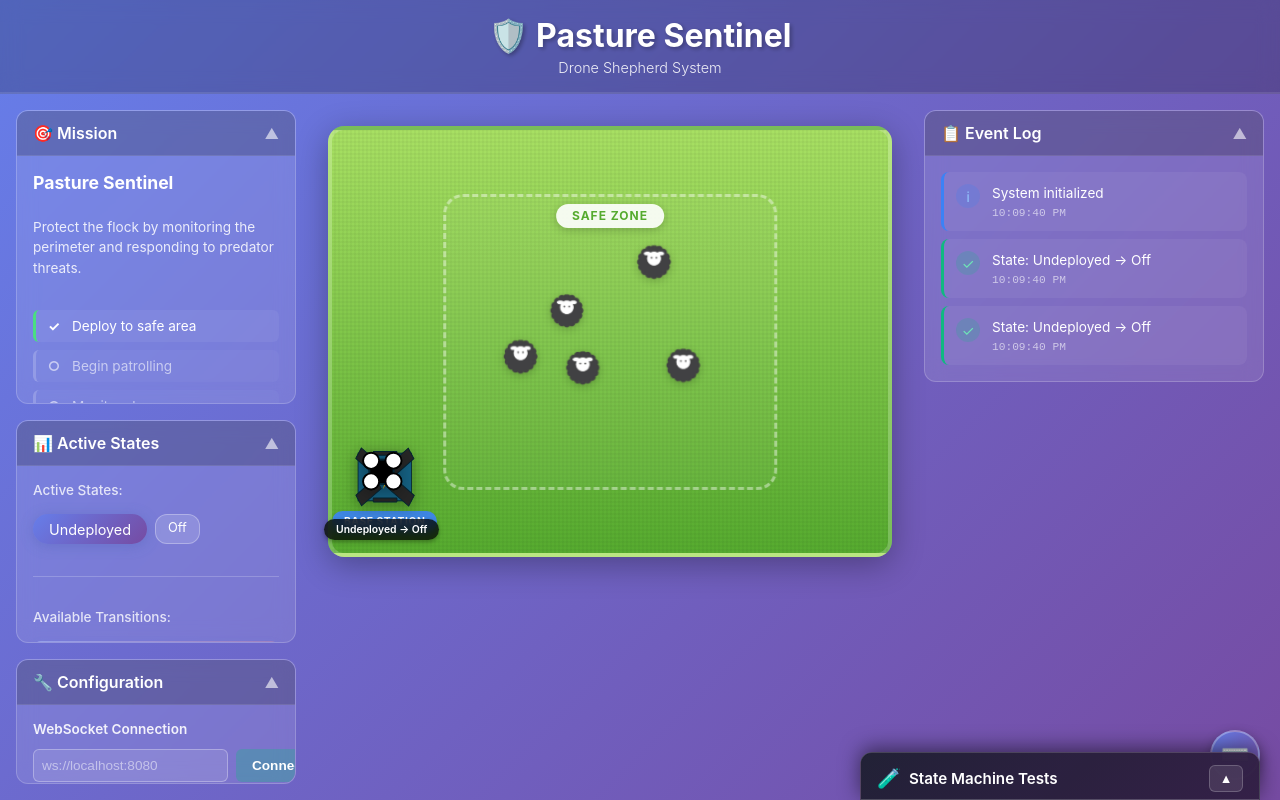
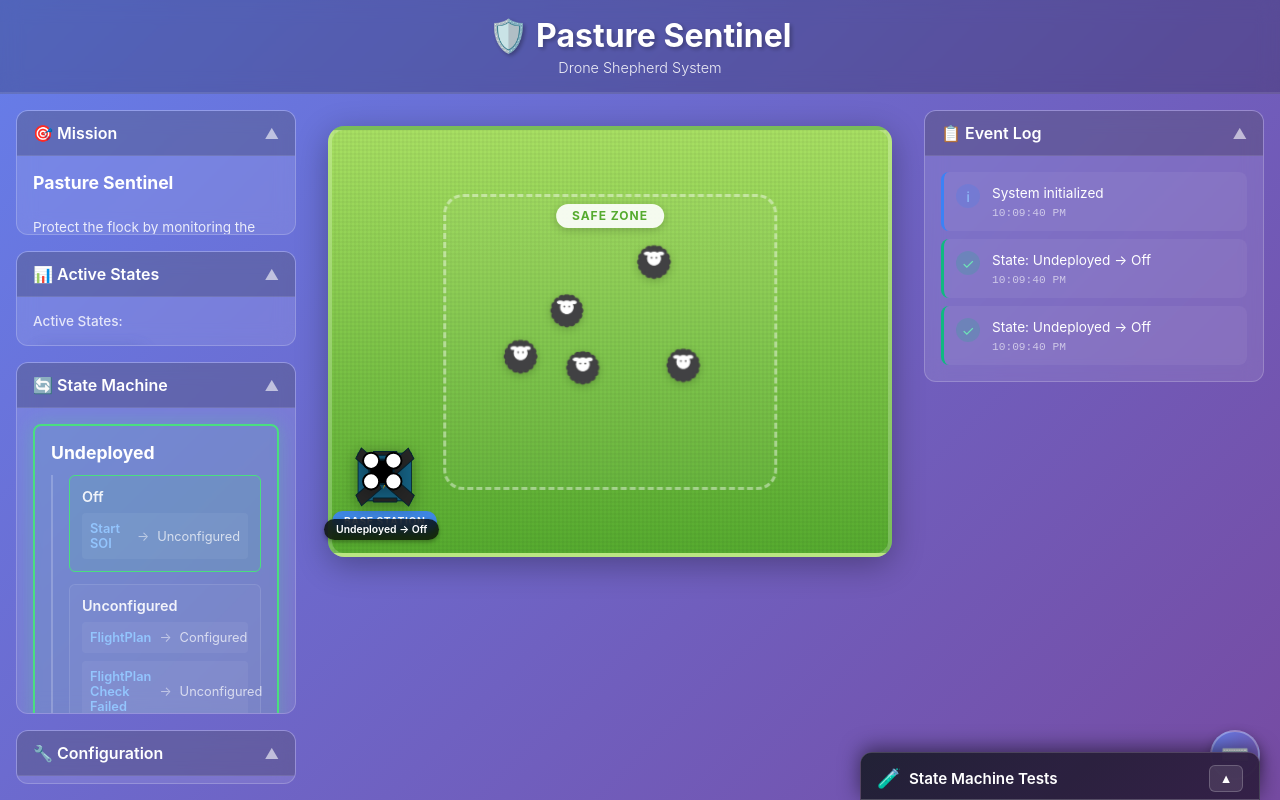
Before and after one commit to Elliades/MBSE-Shepard-Monitoring, a React (Vite) app: page / in a window 1280 px wide. Built offline with nearby package versions, Linux system fonts and the light colour scheme.

Commit message:
feat: Add visual State Machine panel + debug logging
- Created StateMachinePanel component showing graphical STM
- Active states highlighted in green
- Shows transitions and signals for each state
- Added extensive debug logging to trace state flow
- Panel is collapsible like other panels

```diff
--- a/src/App.jsx
+++ b/src/App.jsx
@@ -9,6 +9,7 @@ import NotificationSystem from './components/NotificationSystem'
 import ControlPanel from './components/ControlPanel'
 import KeyboardHelp from './components/KeyboardHelp'
 import TestPanel from './components/TestPanel'
+import StateMachinePanel from './components/StateMachinePanel'
 import useKeyboardShortcuts from './hooks/useKeyboardShortcuts'
 
 function AppContent() {
@@ -85,6 +86,7 @@ function AppContent() {
         <div className="left-panel">
           <MissionDisplay />
           <StatusPanel />
+          <StateMachinePanel />
           <ControlPanel />
         </div>
 
--- /dev/null
+++ b/src/components/StateMachinePanel.css
@@ -0,0 +1,143 @@
+.state-machine-panel {
+  background: rgba(255, 255, 255, 0.1);
+  backdrop-filter: blur(10px);
+  border-radius: 12px;
+  border: 1px solid rgba(255, 255, 255, 0.2);
+  overflow: hidden;
+  flex: 0 1 auto;
+  transition: all 0.3s ease;
+  height: fit-content;
+}
+
+.state-machine-panel .panel-header {
+  background: rgba(0, 0, 0, 0.2);
+  padding: 0.75rem 1rem;
+  border-bottom: 1px solid rgba(255, 255, 255, 0.1);
+  cursor: pointer;
+  user-select: none;
+  display: flex;
+  justify-content: space-between;
+  align-items: center;
+  transition: background 0.2s ease;
+}
+
+.state-machine-panel .panel-header:hover {
+  background: rgba(255, 255, 255, 0.08);
+}
+
+.state-machine-panel .panel-header h3 {
+  font-size: 1rem;
+  font-weight: 600;
+  margin: 0;
+  color: white;
+}
+
+.state-machine-panel .collapse-icon {
+  color: rgba(255, 255, 255, 0.6);
+  font-size: 0.9rem;
+  transition: all 0.2s ease;
+}
+
+.state-machine-panel .panel-header:hover .collapse-icon {
+  color: rgba(255, 255, 255, 0.9);
+}
+
+.state-machine-panel .panel-content {
+  padding: 1rem;
+  max-height: 1000px;
+  opacity: 1;
+  overflow: hidden;
+  transition: max-height 0.3s ease, opacity 0.3s ease, padding 0.3s ease;
+}
+
+.state-machine-panel .panel-content.collapsed {
+  max-height: 0;
+  opacity: 0;
+  padding: 0 1rem;
+}
+
+.stm-visualization {
+  display: flex;
+  flex-direction: column;
+  gap: 1rem;
+}
+
+.state-node {
+  padding: 1rem;
+  background: rgba(255, 255, 255, 0.05);
+  border-radius: 8px;
+  border: 2px solid rgba(255, 255, 255, 0.2);
+  transition: all 0.3s ease;
+}
+
+.state-node.active {
+  border-color: #4ade80;
+  background: rgba(74, 222, 128, 0.1);
+  box-shadow: 0 0 20px rgba(74, 222, 128, 0.3);
+}
+
+.state-name {
+  font-size: 1.1rem;
+  font-weight: 700;
+  color: white;
+  margin-bottom: 0.5rem;
+}
+
+.substates {
+  display: flex;
+  flex-direction: column;
+  gap: 0.75rem;
+  margin-top: 0.75rem;
+  padding-left: 1rem;
+  border-left: 2px solid rgba(255, 255, 255, 0.2);
+}
+
+.substate-node {
+  padding: 0.75rem;
+  background: rgba(255, 255, 255, 0.03);
+  border-radius: 6px;
+  border: 1px solid rgba(255, 255, 255, 0.1);
+  transition: all 0.3s ease;
+}
+
+.substate-node.active {
+  border-color: #4ade80;
+  background: rgba(74, 222, 128, 0.1);
+}
+
+.substate-name {
+  font-size: 0.9rem;
+  font-weight: 600;
+  color: rgba(255, 255, 255, 0.9);
+  margin-bottom: 0.5rem;
+}
+
+.transitions {
+  display: flex;
+  flex-direction: column;
+  gap: 0.5rem;
+  margin-top: 0.5rem;
+}
+
+.transition {
+  display: flex;
+  align-items: center;
+  gap: 0.5rem;
+  padding: 0.5rem;
+  background: rgba(255, 255, 255, 0.05);
+  border-radius: 4px;
+  font-size: 0.8rem;
+}
+
+.signal {
+  color: #93c5fd;
+  font-weight: 600;
+}
+
+.arrow {
+  color: rgba(255, 255, 255, 0.5);
+}
+
+.target {
+  color: rgba(255, 255, 255, 0.7);
+}
--- /dev/null
+++ b/src/components/StateMachinePanel.jsx
@@ -0,0 +1,88 @@
+import React, { useState } from 'react'
+import { useStateMachine } from '../contexts/StateMachineContext'
+import './StateMachinePanel.css'
+
+const StateMachinePanel = () => {
+  const { state, getMainState, getSubstates } = useStateMachine()
+  const [isCollapsed, setIsCollapsed] = useState(false)
+
+  const mainState = getMainState()
+  const substates = getSubstates()
+
+  // State machine definition
+  const stateMachineDefinition = {
+    'Undeployed': {
+      'Off': { transitions: [{ signal: 'Start SOI', to: 'Unconfigured' }] },
+      'Unconfigured': { transitions: [
+        { signal: 'FlightPlan', to: 'Configured' },
+        { signal: 'FlightPlan Check Failed', to: 'Unconfigured' }
+      ]},
+      'Configured': { transitions: [{ signal: 'Ready for mission', to: 'Ready for Mission' }] },
+      'Ready for Mission': { transitions: [{ signal: 'Start Sheep Guard Mission', to: 'Deployed' }] }
+    },
+    'Deployed': {
+      'Going to Safe Area': { transitions: [{ signal: 'Start Patrolling', to: 'Patrolling' }] },
+      'Patrolling': { transitions: [{ signal: 'Predator Detected inside tracking perimeter', to: 'Predator Detected' }] },
+      'Predator Detected': { transitions: [{ signal: 'Predator Entering Safe Area', to: 'Predator Monitoring' }] }
+    },
+    'Crashed': {}
+  }
+
+  // Get active states
+  const activeStates = [mainState, ...substates]
+
+  // Render state node
+  const renderStateNode = (stateName, substates, isActive = false) => {
+    const stateInfo = stateMachineDefinition[stateName]
+    if (!stateInfo) return null
+
+    return (
+      <div key={stateName} className={`state-node ${isActive ? 'active' : ''}`}>
+        <div className="state-name">{stateName}</div>
+        {substates && substates.length > 0 && (
+          <div className="substates">
+            {substates.map(sub => {
+              const subInfo = stateInfo[sub]
+              return (
+                <div key={sub} className={`substate-node ${activeStates.includes(sub) ? 'active' : ''}`}>
+                  <div className="substate-name">{sub}</div>
+                  {subInfo && subInfo.transitions && (
+                    <div className="transitions">
+                      {subInfo.transitions.map((trans, idx) => (
+                        <div key={idx} className="transition">
+                          <span className="signal">{trans.signal}</span>
+                          <span className="arrow">→</span>
+                          <span className="target">{trans.to}</span>
+                        </div>
+                      ))}
+                    </div>
+                  )}
+                </div>
+              )
+            })}
+          </div>
+        )}
+      </div>
+    )
+  }
+
+  return (
+    <div className="state-machine-panel">
+      <div className="panel-header" onClick={() => setIsCollapsed(!isCollapsed)}>
+        <h3>🔄 State Machine</h3>
+        <span className="collapse-icon">{isCollapsed ? '▼' : '▲'}</span>
+      </div>
+      <div className={`panel-content ${isCollapsed ? 'collapsed' : ''}`}>
+        <div className="stm-visualization">
+          {Object.entries(stateMachineDefinition).map(([stateName, stateInfo]) => {
+            const isActive = activeStates.includes(stateName)
+            const stateSubstates = Object.keys(stateInfo).filter(key => key !== 'transitions')
+            return renderStateNode(stateName, stateSubstates, isActive)
+          })}
+        </div>
+      </div>
+    </div>
+  )
+}
+
+export default StateMachinePanel
```
